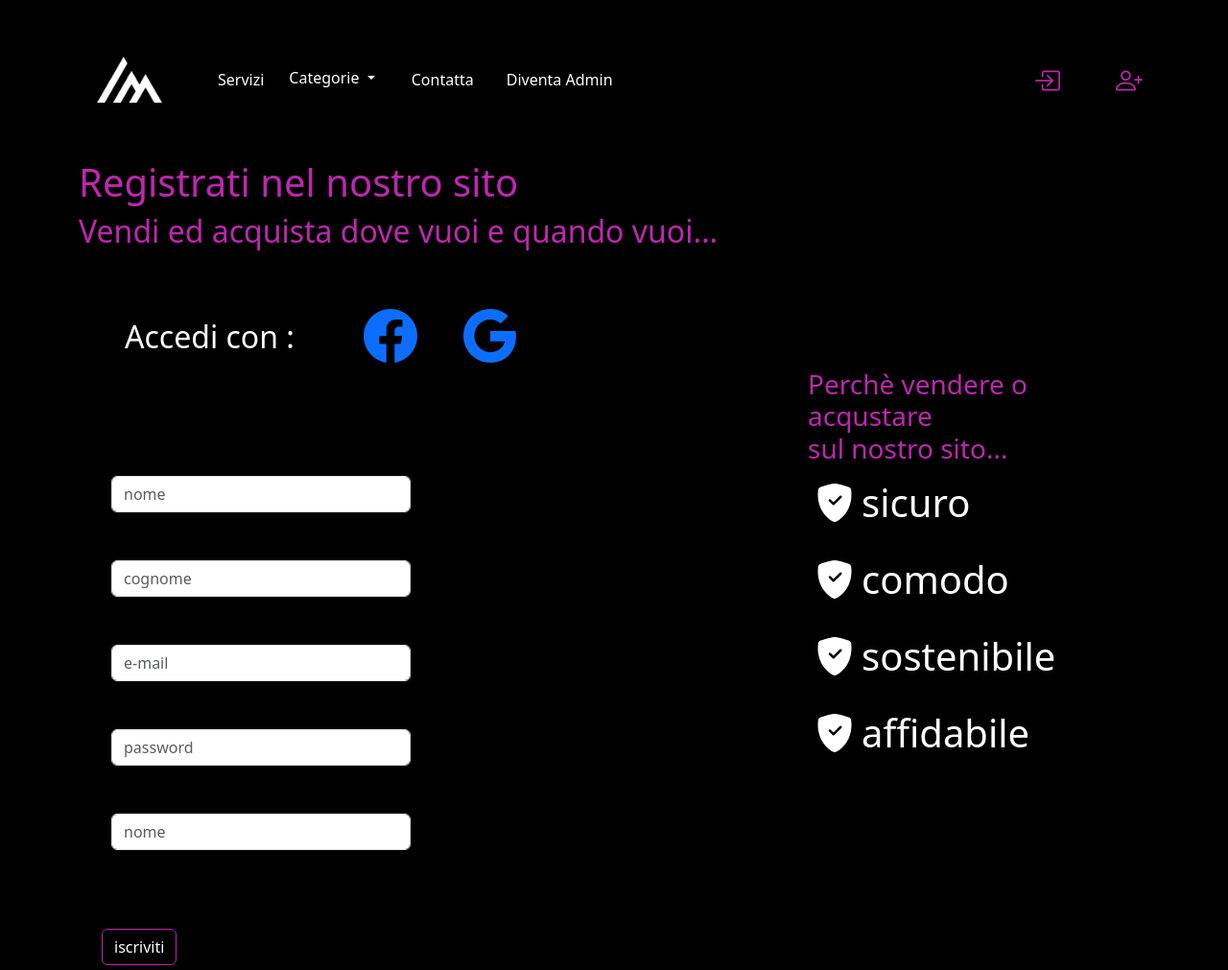
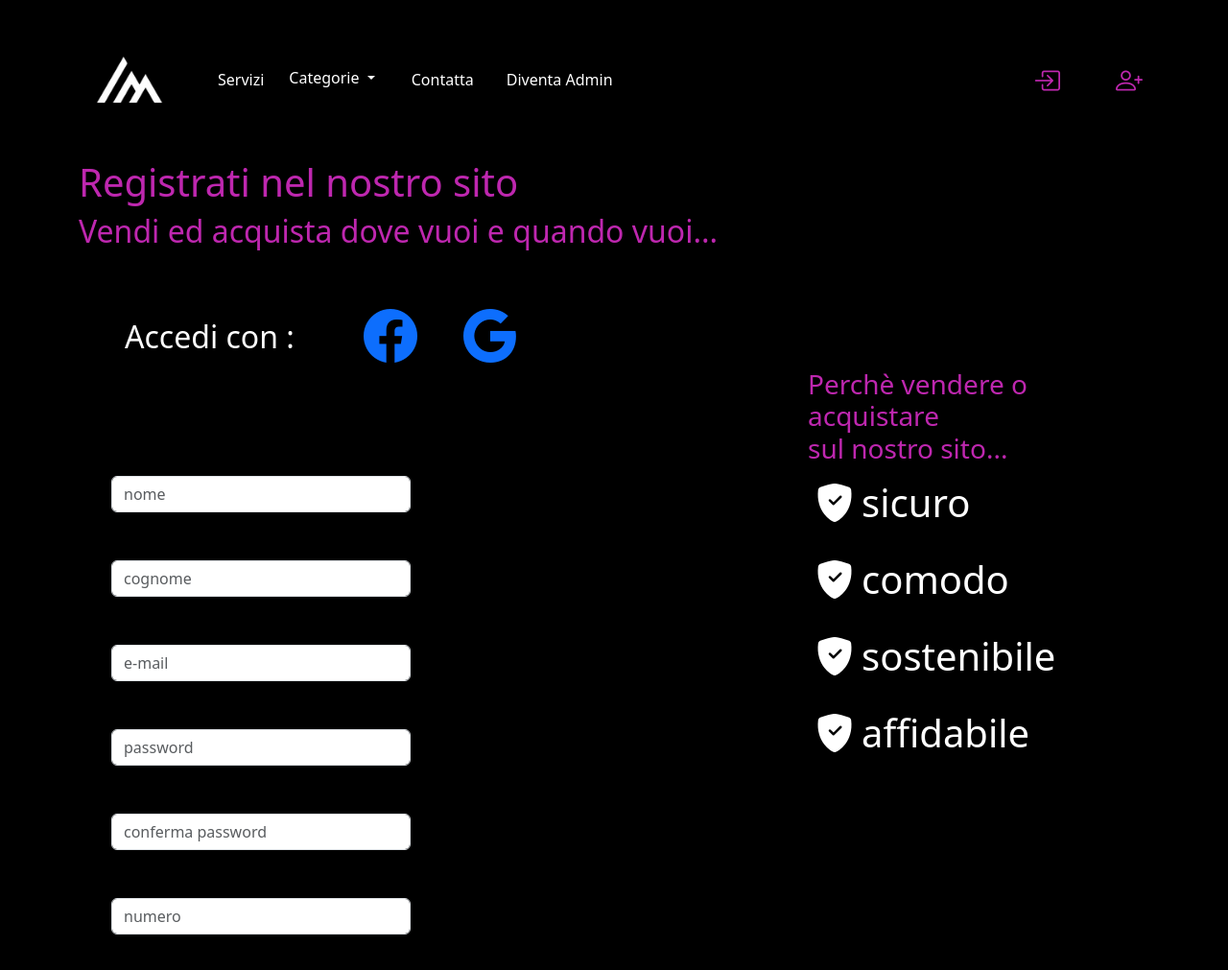
Before and after one commit to FrancescoMasia/ITECHMARKET.IT, a plain HTML site: page registrati.html in a window 1280 px wide. Shown: the top 1011 px of the page at 96% size. Drawn offline with nearby package versions, Linux system fonts and the light colour scheme.

Commit message:
Last commit

```diff
--- a/registrati.html
+++ b/registrati.html
@@ -32,7 +32,7 @@
                 Categorie
               </button>
               <ul id="categorieWrapper" class="dropdown-menu dropdownItem">
-                <li class="dropdown-item  "> <a class="text-decoration-none text-black" href="./prodacts.html?category=all">tutte le categirie</a> </li>
+                <li class="dropdown-item  "> <a class="text-decoration-none text-black" href="./prodacts.html?category=all">tutte le categorie</a> </li>
               </ul>
             </div>
           </li>
@@ -74,6 +74,7 @@
               <p class="textInput text-white my-5">inserisci il cognome</p>
               <p class="textInput text-white my-5">inserisci l'e-mail</p>
               <p class="textInput text-white my-5">inserisci la password</p>
+              <p class="textInput text-white my-5">conferma la password</p>
               <p class="textInput text-white my-5">numero di telefono</p>
             </div>
             <div class="col-12 col-lg-6 mt-5">
@@ -90,8 +91,11 @@
               <div class="input-group movement_down ">
                 <input type="password" aria-label="password" placeholder="password" class="form-control my-4">
               </div>
+              <div class="input-group movement_down ">
+                <input type="password" aria-label="password" placeholder="conferma password" class="form-control my-4">
+              </div>
               <div class="input-group movement_down  ">
-                <input type="text" aria-label="First name" placeholder="nome"class="form-control my-4">
+                <input type="text" aria-label="First name" placeholder="numero"class="form-control my-4">
               </div>
               <button class="mx-auto btn btn-primary text-white btn_VA my-lg-5">iscriviti</button>
             </div>
@@ -99,7 +103,7 @@
         </div>
       </div>
       <div class="col-12 col-lg-4  ">
-        <h3 class="txtSecond"> Perchè vendere o acqustare <br> sul nostro sito...</h3>
+        <h3 class="txtSecond"> Perchè vendere o acquistare <br> sul nostro sito...</h3>
         <div class="display-6 my-3  d-flex">
           <i class="text-white mx-2 bi bi-shield-fill-check"></i>
           <p class="text-white">sicuro</p>
```
Also changed, not shown: index.html (+1 -1 lines), prodacts.html (+1 -1 lines).
